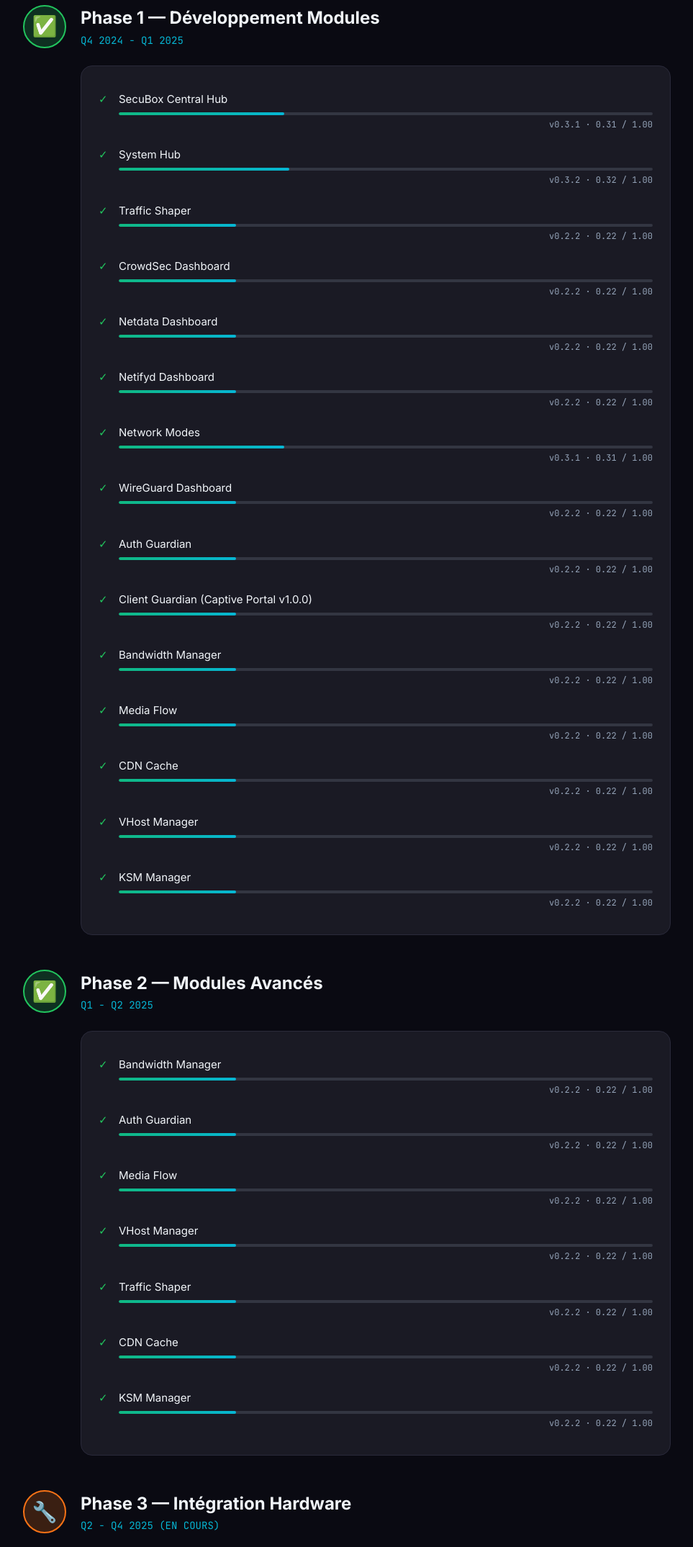
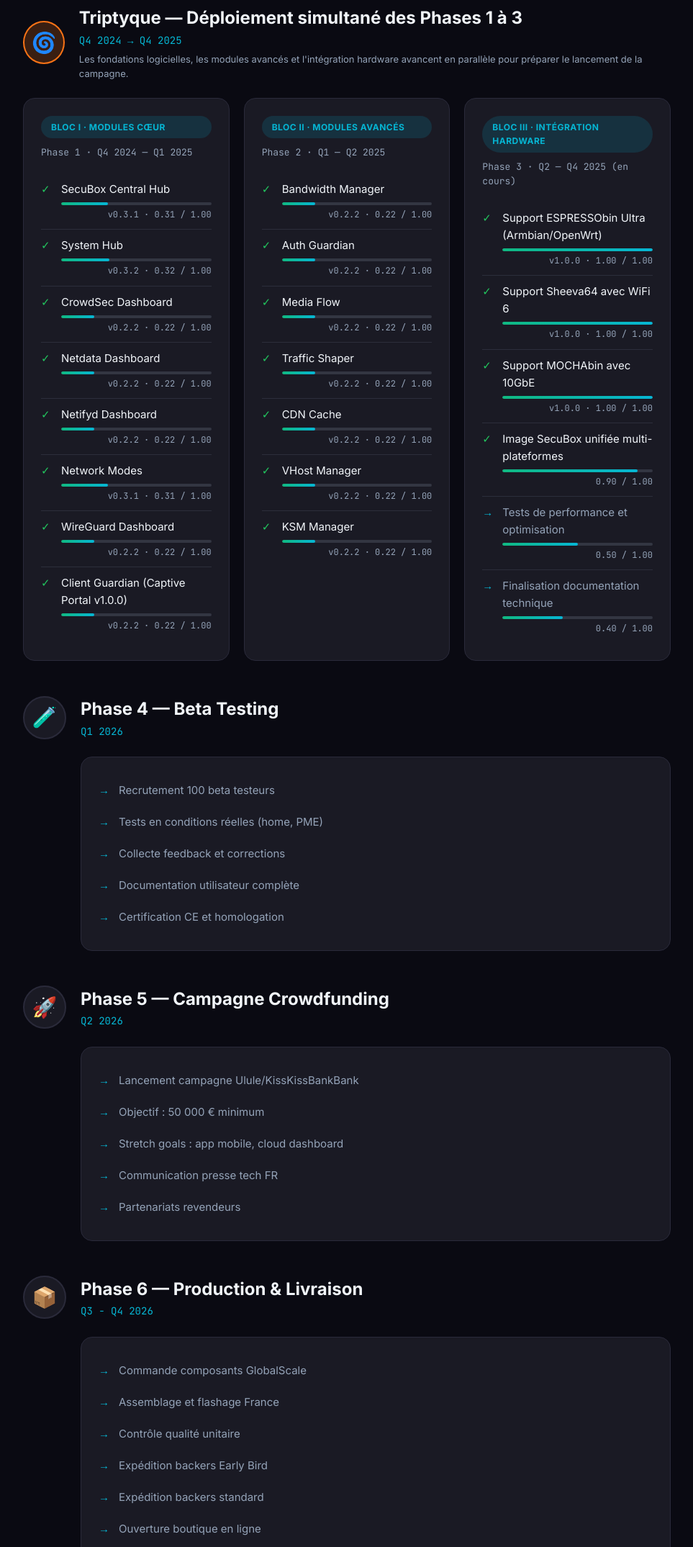
Before and after one commit to CyberMind-FR/cybermood-eu, a plain HTML site: page campaign.html in a window 1280 px wide. Shown: the part 2980-5129 px from the top of the page at 72% size, without its empty margins (158-1121 px from the left). Drawn offline with Linux system fonts and the light colour scheme.

Commit message:
cybermind-fr

```diff
--- a/campaign.html
+++ b/campaign.html
@@ -135,6 +135,15 @@ body { font-family: 'Inter', sans-serif; background: var(--sb-bg); color: var(--
 .phase-progress-bar { width: 100%; height: 4px; background: rgba(148,163,184,0.2); border-radius: 999px; overflow: hidden; }
 .phase-progress-fill { height: 100%; width: 0; background: linear-gradient(90deg,#10b981,#06b6d4); border-radius: 999px; transition: width 0.8s ease-out; }
 .phase-progress-label { margin-top: 4px; font-size: 12px; font-family: 'JetBrains Mono', monospace; color: var(--sb-text-muted); text-align: right; }
+.triptych-note { margin-top: 6px; font-size: 13px; color: var(--sb-text-muted); line-height: 1.5; }
+.phase-content.triptych-content { margin-left: 0; padding: 0; background: transparent; border: none; }
+.triptych-grid { display: grid; grid-template-columns: repeat(auto-fit, minmax(260px, 1fr)); gap: 20px; }
+.triptych-card { background: var(--sb-bg-card); border: 1px solid var(--sb-border); border-radius: 16px; padding: 24px; display: flex; flex-direction: column; height: 100%; }
+.triptych-chip { display: inline-flex; align-items: center; gap: 6px; padding: 6px 14px; border-radius: 999px; background: rgba(6,182,212,0.15); color: var(--sb-cyan); font-size: 12px; font-weight: 700; text-transform: uppercase; letter-spacing: 0.04em; }
+.triptych-period { font-size: 13px; color: var(--sb-text-muted); margin: 10px 0 18px; font-family: 'JetBrains Mono', monospace; }
+.triptych-items { margin: 0; flex: 1; }
+.triptych-items li { border-bottom: 1px solid rgba(148,163,184,0.15); }
+.triptych-items li:last-child { border-bottom: none; }
 
 /* Why Section */
 .why-grid { display: grid; grid-template-columns: repeat(3, 1fr); gap: 24px; }
@@ -436,17 +445,22 @@ body { font-family: 'Inter', sans-serif; background: var(--sb-bg); color: var(--
     </div>
 
     <div class="timeline-extended">
-      <!-- Phase 1 -->
+      <!-- Triptych (Phases 1 à 3) -->
       <div class="timeline-phase">
         <div class="phase-header">
-          <div class="phase-icon done">✅</div>
+          <div class="phase-icon current">🌀</div>
           <div>
-            <h3 class="phase-title">Phase 1 — Développement Modules</h3>
-            <div class="phase-date">Q4 2024 - Q1 2025</div>
+            <h3 class="phase-title">Triptyque — Déploiement simultané des Phases 1 à 3</h3>
+            <div class="phase-date">Q4 2024 → Q4 2025</div>
+            <p class="triptych-note">Les fondations logicielles, les modules avancés et l'intégration hardware avancent en parallèle pour préparer le lancement de la campagne.</p>
           </div>
         </div>
-        <div class="phase-content">
-          <ul class="phase-items">
+        <div class="phase-content triptych-content">
+          <div class="triptych-grid">
+            <div class="triptych-card">
+              <div class="triptych-chip">Bloc I · Modules cœur</div>
+              <p class="triptych-period">Phase 1 · Q4 2024 — Q1 2025</p>
+              <ul class="phase-items triptych-items">
                 <li class="done">SecuBox Central Hub
                   <div class="phase-progress">
                     <div class="phase-progress-bar"><div class="phase-progress-fill" style="width:31%;"></div></div>
@@ -457,12 +471,6 @@ body { font-family: 'Inter', sans-serif; background: var(--sb-bg); color: var(--
                   <div class="phase-progress">
                     <div class="phase-progress-bar"><div class="phase-progress-fill" style="width:32%;"></div></div>
                     <div class="phase-progress-label">v0.3.2 · 0.32 / 1.00</div>
-              </div>
-            </li>
-            <li class="done">Traffic Shaper
-              <div class="phase-progress">
-                <div class="phase-progress-bar"><div class="phase-progress-fill" style="width:22%;"></div></div>
-                <div class="phase-progress-label">v0.2.2 · 0.22 / 1.00</div>
                   </div>
                 </li>
                 <li class="done">CrowdSec Dashboard
@@ -495,25 +503,37 @@ body { font-family: 'Inter', sans-serif; background: var(--sb-bg); color: var(--
                     <div class="phase-progress-label">v0.2.2 · 0.22 / 1.00</div>
                   </div>
                 </li>
+                <li class="done">Client Guardian (Captive Portal v1.0.0)
+                  <div class="phase-progress">
+                    <div class="phase-progress-bar"><div class="phase-progress-fill" style="width:22%;"></div></div>
+                    <div class="phase-progress-label">v0.2.2 · 0.22 / 1.00</div>
+                  </div>
+                </li>
+              </ul>
+            </div>
+            <div class="triptych-card">
+              <div class="triptych-chip">Bloc II · Modules avancés</div>
+              <p class="triptych-period">Phase 2 · Q1 — Q2 2025</p>
+              <ul class="phase-items triptych-items">
+                <li class="done">Bandwidth Manager
+                  <div class="phase-progress">
+                    <div class="phase-progress-bar"><div class="phase-progress-fill" style="width:22%;"></div></div>
+                    <div class="phase-progress-label">v0.2.2 · 0.22 / 1.00</div>
+                  </div>
+                </li>
                 <li class="done">Auth Guardian
                   <div class="phase-progress">
                     <div class="phase-progress-bar"><div class="phase-progress-fill" style="width:22%;"></div></div>
                     <div class="phase-progress-label">v0.2.2 · 0.22 / 1.00</div>
                   </div>
                 </li>
-            <li class="done">Client Guardian (Captive Portal v1.0.0)
+                <li class="done">Media Flow
                   <div class="phase-progress">
                     <div class="phase-progress-bar"><div class="phase-progress-fill" style="width:22%;"></div></div>
                     <div class="phase-progress-label">v0.2.2 · 0.22 / 1.00</div>
                   </div>
                 </li>
-            <li class="done">Bandwidth Manager
-              <div class="phase-progress">
-                <div class="phase-progress-bar"><div class="phase-progress-fill" style="width:22%;"></div></div>
-                <div class="phase-progress-label">v0.2.2 · 0.22 / 1.00</div>
-              </div>
-            </li>
-            <li class="done">Media Flow
+                <li class="done">Traffic Shaper
                   <div class="phase-progress">
                     <div class="phase-progress-bar"><div class="phase-progress-fill" style="width:22%;"></div></div>
                     <div class="phase-progress-label">v0.2.2 · 0.22 / 1.00</div>
@@ -539,76 +559,10 @@ body { font-family: 'Inter', sans-serif; background: var(--sb-bg); color: var(--
                 </li>
               </ul>
             </div>
-      </div>
-
-      <!-- Phase 2 -->
-      <div class="timeline-phase">
-        <div class="phase-header">
-          <div class="phase-icon done">✅</div>
-          <div>
-            <h3 class="phase-title">Phase 2 — Modules Avancés</h3>
-            <div class="phase-date">Q1 - Q2 2025</div>
-          </div>
-        </div>
-        <div class="phase-content">
-          <ul class="phase-items">
-            <li class="done">Bandwidth Manager
-              <div class="phase-progress">
-                <div class="phase-progress-bar"><div class="phase-progress-fill" style="width:22%;"></div></div>
-                <div class="phase-progress-label">v0.2.2 · 0.22 / 1.00</div>
-              </div>
-            </li>
-            <li class="done">Auth Guardian
-              <div class="phase-progress">
-                <div class="phase-progress-bar"><div class="phase-progress-fill" style="width:22%;"></div></div>
-                <div class="phase-progress-label">v0.2.2 · 0.22 / 1.00</div>
-              </div>
-            </li>
-            <li class="done">Media Flow
-              <div class="phase-progress">
-                <div class="phase-progress-bar"><div class="phase-progress-fill" style="width:22%;"></div></div>
-                <div class="phase-progress-label">v0.2.2 · 0.22 / 1.00</div>
-              </div>
-            </li>
-            <li class="done">VHost Manager
-              <div class="phase-progress">
-                <div class="phase-progress-bar"><div class="phase-progress-fill" style="width:22%;"></div></div>
-                <div class="phase-progress-label">v0.2.2 · 0.22 / 1.00</div>
-              </div>
-            </li>
-            <li class="done">Traffic Shaper
-              <div class="phase-progress">
-                <div class="phase-progress-bar"><div class="phase-progress-fill" style="width:22%;"></div></div>
-                <div class="phase-progress-label">v0.2.2 · 0.22 / 1.00</div>
-              </div>
-            </li>
-            <li class="done">CDN Cache
-              <div class="phase-progress">
-                <div class="phase-progress-bar"><div class="phase-progress-fill" style="width:22%;"></div></div>
-                <div class="phase-progress-label">v0.2.2 · 0.22 / 1.00</div>
-              </div>
-            </li>
-            <li class="done">KSM Manager
-              <div class="phase-progress">
-                <div class="phase-progress-bar"><div class="phase-progress-fill" style="width:22%;"></div></div>
-                <div class="phase-progress-label">v0.2.2 · 0.22 / 1.00</div>
-              </div>
-            </li>
-          </ul>
-        </div>
-      </div>
-
-      <!-- Phase 3 -->
-      <div class="timeline-phase">
-        <div class="phase-header">
-          <div class="phase-icon current">🔧</div>
-          <div>
-            <h3 class="phase-title">Phase 3 — Intégration Hardware</h3>
-            <div class="phase-date">Q2 - Q4 2025 (EN COURS)</div>
-          </div>
-        </div>
-        <div class="phase-content">
-          <ul class="phase-items">
+            <div class="triptych-card">
+              <div class="triptych-chip">Bloc III · Intégration hardware</div>
+              <p class="triptych-period">Phase 3 · Q2 — Q4 2025 (en cours)</p>
+              <ul class="phase-items triptych-items">
                 <li class="done">Support ESPRESSObin Ultra (Armbian/OpenWrt)
                   <div class="phase-progress"><div class="phase-progress-bar"><div class="phase-progress-fill" style="width:100%;"></div></div><div class="phase-progress-label">v1.0.0 · 1.00 / 1.00</div></div>
                 </li>
@@ -628,6 +582,8 @@ body { font-family: 'Inter', sans-serif; background: var(--sb-bg); color: var(--
                   <div class="phase-progress"><div class="phase-progress-bar"><div class="phase-progress-fill" style="width:40%;"></div></div><div class="phase-progress-label">0.40 / 1.00</div></div>
                 </li>
               </ul>
+            </div>
+          </div>
         </div>
       </div>
 
@@ -912,7 +868,7 @@ body { font-family: 'Inter', sans-serif; background: var(--sb-bg); color: var(--
         <div class="footer-brand">SecuBox</div>
         <p class="footer-desc">L'appliance de cybersécurité open source Made in France. Protégez votre réseau avec des outils professionnels accessibles.</p>
         <div class="footer-social">
-          <a href="https://github.com/cybermood-eu" title="GitHub">💻</a>
+          <a href="https://github.com/CyberMind-FR/secubox-openwrt" title="GitHub">💻</a>
           <a href="https://discord.gg/secubox" title="Discord">💬</a>
           <a href="https://twitter.com/cybermind_fr" title="Twitter">🐦</a>
           <a href="https://linkedin.com/company/cybermind-fr" title="LinkedIn">💼</a>
@@ -932,7 +888,7 @@ body { font-family: 'Inter', sans-serif; background: var(--sb-bg); color: var(--
       <div>
         <h4 class="footer-title">Ressources</h4>
         <ul class="footer-links">
-          <li><a href="https://github.com/cybermood-eu">GitHub</a></li>
+          <li><a href="https://github.com/CyberMind-FR/secubox-openwrt">GitHub</a></li>
           <li><a href="https://secubox.cybermood.eu/docs">Documentation</a></li>
           <li><a href="https://discord.gg/secubox">Discord</a></li>
           <li><a href="#faq">FAQ</a></li>
```
Also changed, not shown: index.html (+18 -18 lines), 1 other file. Lines whose indentation alone changed are shown as unchanged.
